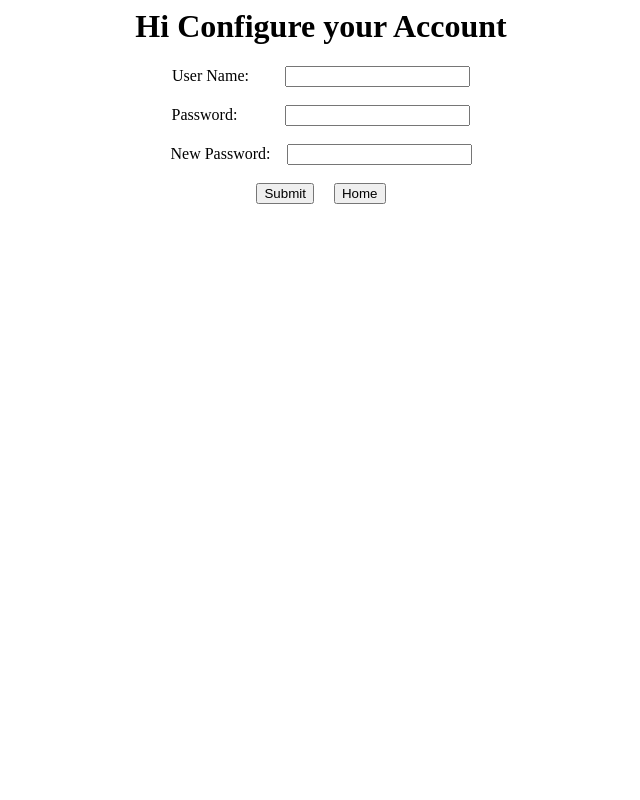
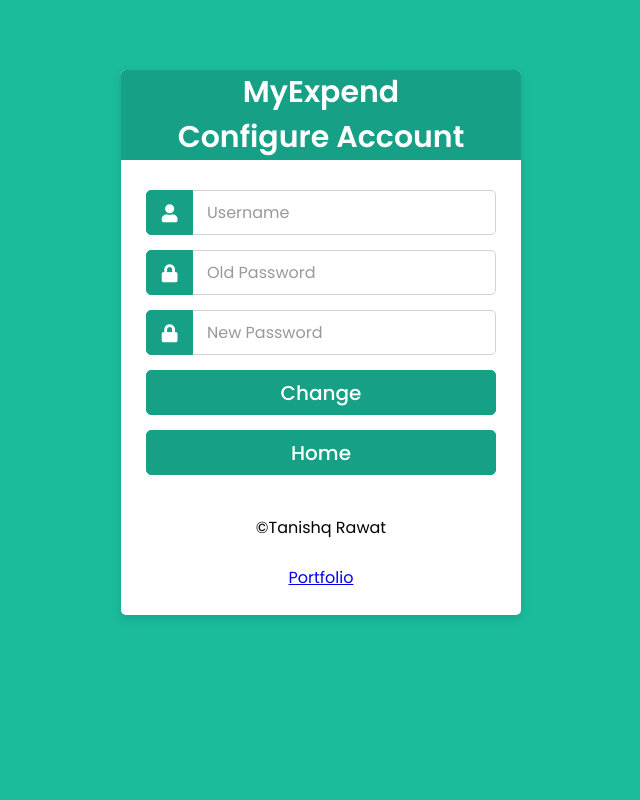
Before and after one commit to tanishq0917t/MyExpend, a Flask app: page /conf in a window 1280 px wide. Shown: the whole page, without its empty margins (319-959 px from the left). Run offline with Flask 2, Linux system fonts and the light colour scheme; parts of the project's set-up code (start-up, migrations or seed data) failed here and were passed over.

Commit message:
Update configuration.html

```diff
--- a/templates/configuration.html
+++ b/templates/configuration.html
@@ -1,48 +1,211 @@
+<html>
 
-<html>
 <head>
    <title>MyExpend</title>
    <script src="https://ajax.googleapis.com/ajax/libs/jquery/3.3.1/jquery.min.js"></script>
    <meta name="viewport" content="width=device-width, initial-scale=1.0">
+
+
+
+
+   <style>
+      @import url('https://fonts.googleapis.com/css2?family=Poppins:wght@200;300;400;500;600;700&display=swap');
+
+      * {
+         margin: 0;
+         padding: 0;
+         box-sizing: border-box;
+         font-family: 'Poppins', sans-serif;
+      }
+
+      body {
+         background: #1abc9c;
+         overflow: hidden;
+      }
+
+      ::selection {
+         background: rgba(26, 188, 156, 0.3);
+      }
+
+      .container {
+         max-width: 440px;
+         padding: 0 20px;
+         margin: 70px auto;
+      }
+
+      .wrapper {
+         width: 100%;
+         background: #fff;
+         border-radius: 5px;
+         box-shadow: 0px 4px 10px 1px rgba(0, 0, 0, 0.1);
+      }
+
+      .wrapper .title {
+         height: 90px;
+         background: #16a085;
+         border-radius: 5px 5px 0 0;
+         color: #fff;
+         font-size: 30px;
+         font-weight: 600;
+         display: flex;
+         align-items: center;
+         justify-content: center;
+      }
+
+      .wrapper form {
+         padding: 30px 25px 25px 25px;
+      }
+
+      .wrapper form .row {
+         height: 45px;
+         margin-bottom: 15px;
+         position: relative;
+      }
+
+      .wrapper form .row input {
+         height: 100%;
+         width: 100%;
+         outline: none;
+         padding-left: 60px;
+         border-radius: 5px;
+         border: 1px solid lightgrey;
+         font-size: 16px;
+         transition: all 0.3s ease;
+      }
+
+      form .row input:focus {
+         border-color: #16a085;
+         box-shadow: inset 0px 0px 2px 2px rgba(26, 188, 156, 0.25);
+      }
+
+      form .row input::placeholder {
+         color: #999;
+      }
+
+      .wrapper form .row i {
+         position: absolute;
+         width: 47px;
+         height: 100%;
+         color: #fff;
+         font-size: 18px;
+         background: #16a085;
+         border: 1px solid #16a085;
+         border-radius: 5px 0 0 5px;
+         display: flex;
+         align-items: center;
+         justify-content: center;
+      }
+
+      .wrapper form .pass {
+         margin: -8px 0 20px 0;
+      }
+
+      .wrapper form .pass a {
+         color: #16a085;
+         font-size: 17px;
+         text-decoration: none;
+      }
+
+      .wrapper form .pass a:hover {
+         text-decoration: underline;
+      }
+
+      .wrapper form .button input {
+         color: #fff;
+         font-size: 20px;
+         font-weight: 500;
+         padding-left: 0px;
+         background: #16a085;
+         border: 1px solid #16a085;
+         cursor: pointer;
+      }
+
+      form .button input:hover {
+         background: #12876f;
+      }
+
+      .wrapper form .signup-link {
+         text-align: center;
+         margin-top: 20px;
+         font-size: 17px;
+      }
+
+      .wrapper form .signup-link a {
+         color: #16a085;
+         text-decoration: none;
+      }
+
+      form .signup-link a:hover {
+         text-decoration: underline;
+      }
+   </style>
+   <link rel="stylesheet" href="https://cdnjs.cloudflare.com/ajax/libs/font-awesome/5.15.2/css/all.min.css" />
+
+
+
+
+
    <script>
-          function goHome()
-          {
-             window.location="/";
+      function goHome() {
+         window.location = "/";
       }
-          function done()
-          {
-             var dd={
-                "user":document.getElementById('us').value,
-                "pass":document.getElementById('ps').value,
-                "newPass":document.getElementById('nps').value,
+      function done() {
+         var dd = {
+            "user": document.getElementById('us').value,
+            "pass": document.getElementById('ps').value,
+            "newPass": document.getElementById('nps').value,
          };
          $.ajax({
-                url:'change',
-                type:'POST',
-                data:dd,
-                success:function(response){
-                   if(response!=0){
+            url: 'change',
+            type: 'POST',
+            data: dd,
+            success: function (response) {
+               if (response != 0) {
                   alert('Done, Thank You');
-                      document.getElementById('us').value="";
-                      document.getElementById('ps').value="";
-                      document.getElementById('nps').value="";
+                  document.getElementById('us').value = "";
+                  document.getElementById('ps').value = "";
+                  document.getElementById('nps').value = "";
                   window.location = '/';
                }
-                   else{
+               else {
                   alert('Invalid Credentials');
+                  document.getElementById('ps').value = "";
+                  document.getElementById('nps').value = "";
                }
             }
          });
       }
    </script>
 </head>
+
 <body>
+   <div class="container">
+      <div class="wrapper">
          <center>
-       <h1>Hi Configure your Account</h1>
-       User Name: &nbsp;&nbsp;&nbsp;&nbsp;&nbsp;&nbsp;&nbsp;&nbsp;<input type="text" id='us' name='us'><br><br>
-       Password: &nbsp;&nbsp;&nbsp;&nbsp;&nbsp;&nbsp;&nbsp;&nbsp;&nbsp;&nbsp;&nbsp;<input type="password" id='ps' name='ps'><br><br>
-       New Password: &nbsp;&nbsp;&nbsp;<input type="password" id='nps' name='nps'><br><br>
-       <button type='button' onclick="done()">Submit</button>&nbsp;&nbsp;&nbsp;&nbsp;&nbsp;<button type="button" onclick="goHome()">Home</button>
+            <div class="title"><span>MyExpend <br> Configure Account</span></div>
          </center>
+         <form action="#">
+
+            <div class="row">
+               <i class="fas fa-user"></i>
+               <input type="text" placeholder="Username" id="us" required>
+            </div>
+            <div class="row">
+               <i class="fas fa-lock"></i>
+               <input type="password" placeholder="Old Password" id="ps" required>
+            </div>
+            <div class="row">
+               <i class="fas fa-lock"></i>
+               <input type="password" placeholder="New Password" id="nps" required>
+            </div>
+            <div class="row button"> <input type="button" onclick="done()" value="Change"> </div>
+            <div class="row button"> <input type="button" onclick="back()" value="Home"> </div>
+
+         </form>
+         <center>&copy;Tanishq Rawat</center><br>
+         <center><a href="https://tanishq1710h.github.io/" target="_blank">Portfolio</a></center><br>
+      </div>
+   </div>
 </body>
+
 </html>
```
Lines whose indentation alone changed are shown as unchanged.
